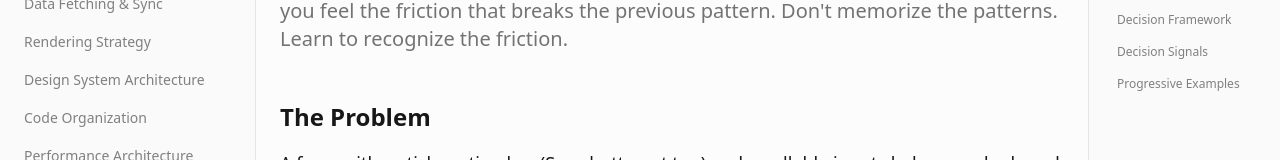
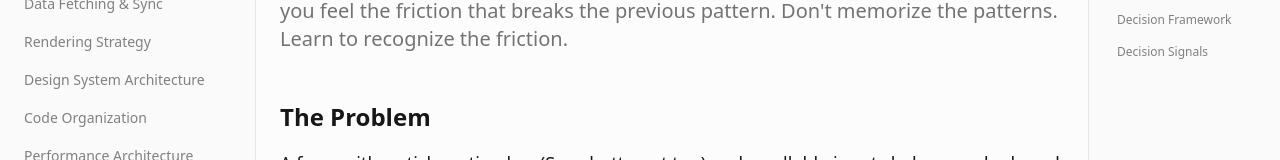
Before and after one commit to armin-es/renderpx, a Next.js app: page /frameworks/state-architecture in a window 1280 px wide. Shown: the part 211-371 px from the top of the page. Built offline with nearby package versions, Linux system fonts and the light colour scheme.

Commit message:
Comment out progressive examples section for redesign
Temporarily disable the progressive examples section across:
- State architecture page and example viewer
- Navigation sidebar
- Document table of contents

Code is preserved in comments for future redesign iterations.

```diff
--- a/app/frameworks/state-architecture/page.tsx
+++ b/app/frameworks/state-architecture/page.tsx
@@ -53,7 +53,7 @@ function FormStateWrapper({ children }) {
   )
 }`;
 
-const PROGRESSIVE_EXAMPLES = [
+/* const PROGRESSIVE_EXAMPLES = [
   {
     id: "01-local-state",
     title: "Local State",
@@ -78,7 +78,7 @@ const PROGRESSIVE_EXAMPLES = [
     subtitle: "+ 10k products, cross-device sync",
     complexity: "Advanced",
   },
-];
+]; */
 
 export default async function StateArchitecturePage() {
   return (
@@ -384,18 +384,18 @@ const useFormStore = create((set) => ({
           ))}
         </div>
 
-        <p className="mt-8 text-sm text-content-muted">
+        {/* <p className="mt-8 text-sm text-content-muted">
           <Link
             href="#progressive-examples"
             className="text-primary hover:underline"
           >
             See these patterns built progressively, from local to server persistent →
           </Link>
-        </p>
+        </p> */}
       </section>
 
       {/* Progressive Examples */}
-      <section id="progressive-examples" className="mb-16">
+      {/* <section id="progressive-examples" className="mb-16">
         <h2 className="text-2xl font-bold mb-4 text-content">
           Progressive Examples
         </h2>
@@ -413,7 +413,7 @@ const useFormStore = create((set) => ({
           content={stateArchitectureExampleContent}
           showPreview
         />
-      </section>
+      </section> */}
 
       <RelatedContent
         items={frameworkRelations['state-architecture'].patterns}
--- a/components/DocsShell.tsx
+++ b/components/DocsShell.tsx
@@ -57,7 +57,7 @@ const STATE_ARCH_SECTIONS = [
   { id: 'when-narrowing-fails', label: 'When Narrowing Fails' },
   { id: 'decision-framework', label: 'Decision Framework' },
   { id: 'decision-signals', label: 'Decision Signals' },
-  { id: 'progressive-examples', label: 'Progressive Examples' },
+  // { id: 'progressive-examples', label: 'Progressive Examples' },
 ]
 
 const COMPONENT_COMP_SECTIONS = [
--- a/components/FrameworkNav.tsx
+++ b/components/FrameworkNav.tsx
@@ -7,7 +7,7 @@ export function FrameworkNav() {
     { id: 'the-problem', label: 'The Problem' },
     { id: 'decision-framework', label: 'Decision Framework' },
     { id: 'decision-matrix', label: 'Decision Matrix' },
-    { id: 'progressive-examples', label: 'Progressive Examples' },
+    // { id: 'progressive-examples', label: 'Progressive Examples' },
     { id: 'production-patterns', label: 'Production Patterns' },
     { id: 'hot-takes', label: 'Hot Takes' },
     { id: 'related-frameworks', label: 'Related Frameworks' },
```
